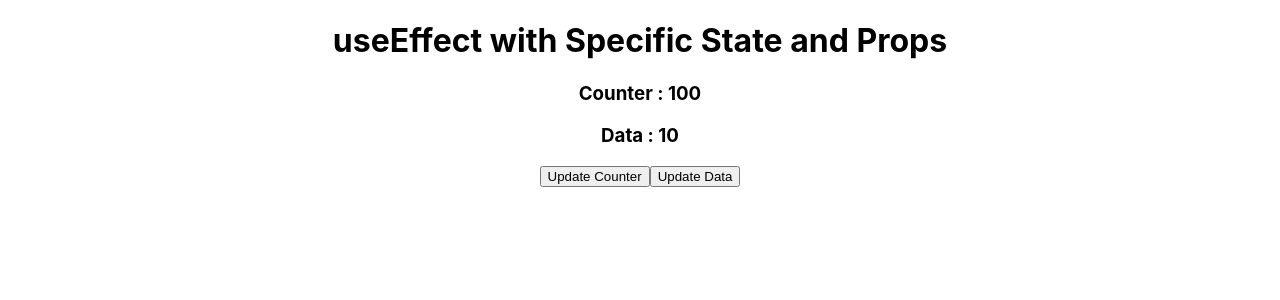
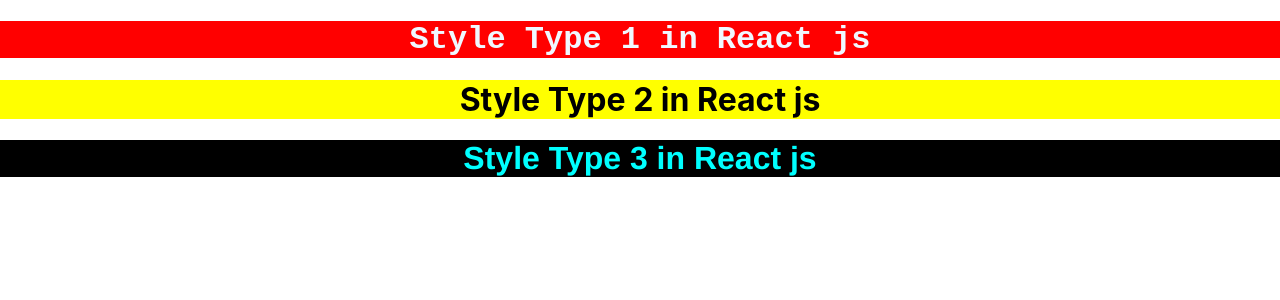
Before and after one commit to Himanshu1201/React-Git, a React (Create React App) app: page / in a window 1280 px wide. Shown: the top 300 px of the page. Built offline with nearby package versions, Linux system fonts and the light colour scheme.

Commit message:
style in react js

```diff
--- a/src/App.js
+++ b/src/App.js
@@ -20,15 +20,12 @@ import ComponentWillUnmountLife from './ComponentWillUnmountLife';
 import HooksIntro from './HooksIntro';
 import UseEffectTutorial from './UseEffectTutorial';
 import UseEffectWithStateProps from './UseEffectWithStateProps';
+import StyleInReact from './StyleInReact';
 
 function App(){
-    const[data, setData] = useState(10);
-    const[count, setCount] = useState(100);
         return(
             <div className='App'>
-                < UseEffectWithStateProps count={count} data={data}/>
-                <button onClick={()=> setCount(count+1)}> Update Counter </button>
-            <button onClick={()=> setData(data+1)}> Update Data </button>
+                < StyleInReact/>
             </div>
         )
       }
--- /dev/null
+++ b/src/Style.css
@@ -0,0 +1,5 @@
+.primary-heading{
+    background-color: red;
+    color: aliceblue;
+    font-family: 'Courier New', Courier, monospace;
+}
--- /dev/null
+++ b/src/StyleInReact.js
@@ -0,0 +1,14 @@
+import React from "react";
+import './Style.css'
+import style from './custom.module.css'
+function StyleInReact (){
+    return(
+        <div>
+            <h1 className="primary-heading" > Style Type 1 in React js</h1>
+            <h1 style={{color:"black", background:"yellow"}}> Style Type 2 in React js</h1>
+            <h1 className={style.type3Heading}> Style Type 3 in React js</h1>
+        </div>
+    )
+}
+
+export default StyleInReact;
--- /dev/null
+++ b/src/custom.module.css
@@ -0,0 +1,5 @@
+.type3Heading {
+    color: aqua;
+    background-color: black;
+    font-family: 'Franklin Gothic Medium', 'Arial Narrow', Arial, sans-serif;
+}
```
